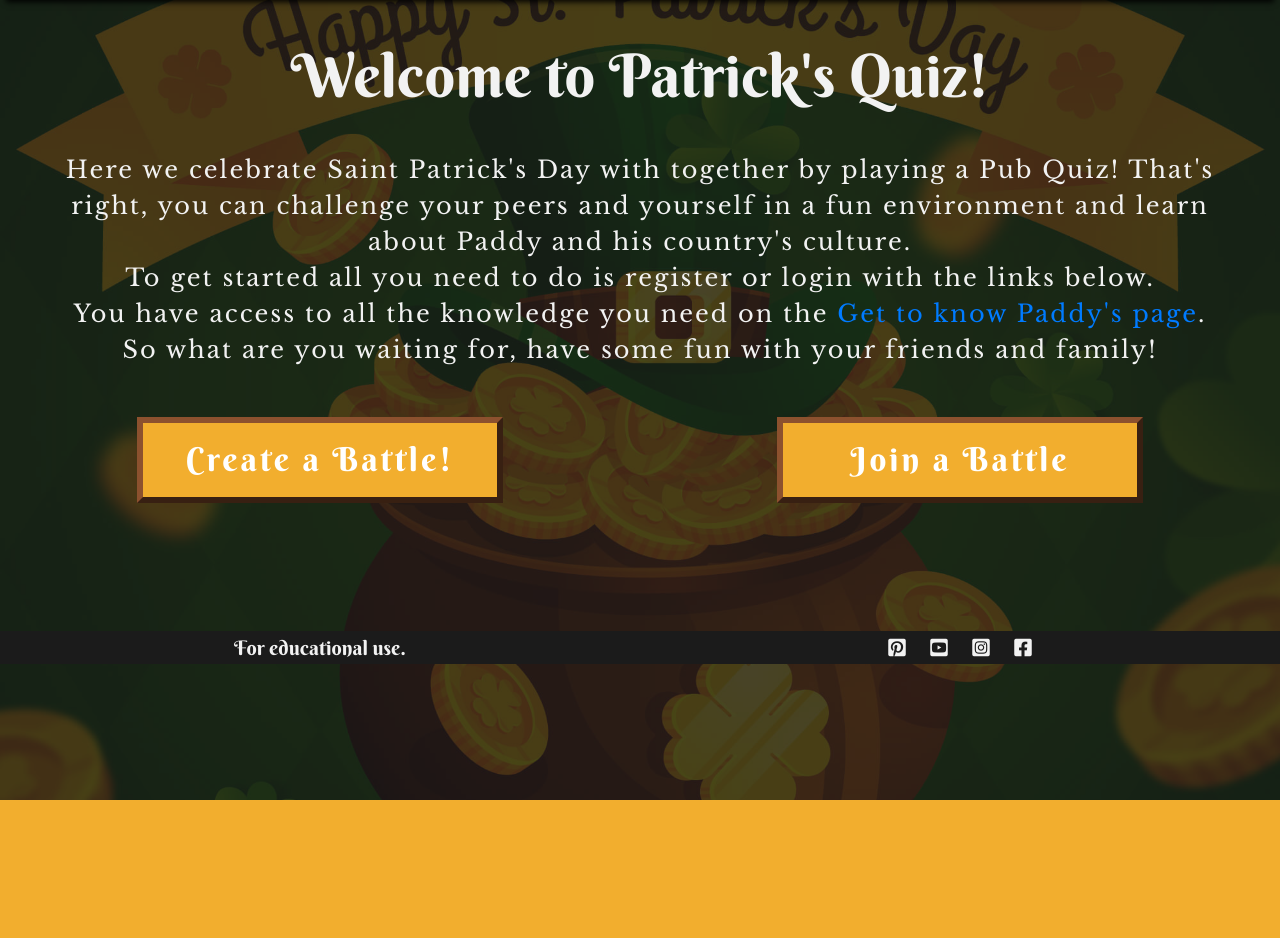
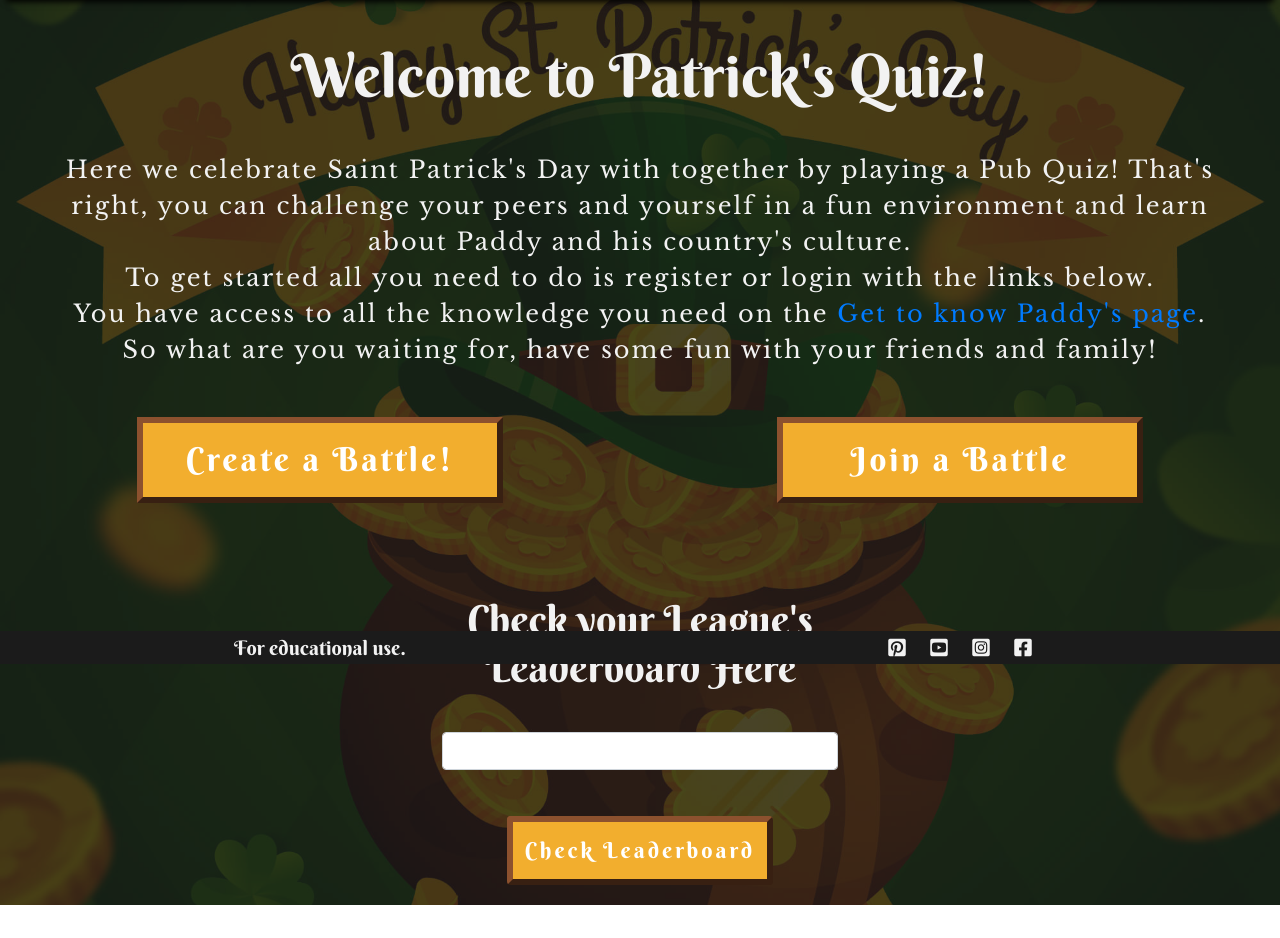
Before and after one commit to kairosity/hackpack-patricks-quiz, a Flask app: page / in a window 1280 px wide. Shown: the part 136-1074 px from the top of the page. Before the commit the page ends 936 px from the top, so only its background shows below. Run offline with Flask 2, Linux system fonts and the light colour scheme; the visitor is signed in with stand-in values (Sample User, id 1); some libraries are stand-ins or nearby versions.

Commit message:
leaderboard input from homepage

```diff
--- a/app.py
+++ b/app.py
@@ -21,8 +21,19 @@
 users = mongo.db.users.find()
 
 @app.route("/")
-@app.route("/home")
+@app.route("/home", methods=["GET", "POST"])
 def home():
+
+    if request.method == "POST":
+
+        battle_pin = int(request.form.get('battle_pin'))
+
+        print(battle_pin)
+
+        # battle = mongo.db.battles.find_one({"battle_pin": battle_pin})
+
+        return redirect(url_for('leaderboard', battle_pin=battle_pin))
+
     return render_template("index.html", users=users)
 
 @app.route("/register", methods=["GET", "POST"])
@@ -225,8 +236,6 @@
     if request.method == "POST":
         player_score = int(request.form.get("score-to-pass"))
 
-        print("Got here")
-        print(player_score)
         # Add this player's score into the array of battle_scores
 
         mongo.db.battles.update_one({"battle_pin": int(battle_pin)},
@@ -265,8 +274,6 @@
 
     battle_scores.sort(key=lambda x: x[1], reverse=True)
 
-    print(battle_scores)
-
     return render_template('leaderboard.html', battle=battle)
 
 
--- a/static/css/style.css
+++ b/static/css/style.css
@@ -359,7 +359,6 @@
     margin-left: 10px;
 }
 
-
 .answersList {
     background: gold;
     font-family: 'Berkshire Swash', cursive;
--- a/templates/index.html
+++ b/templates/index.html
@@ -11,7 +11,7 @@
 <section class="container-fluid home-section">
     <div class="row home-text">
         <div class="col">
-            <h1>Welcome to Patrick's Quiz!</h1>
+            <h1 class="main-page-headline">Welcome to Patrick's Quiz!</h1>
             <p>
                 Here we celebrate Saint Patrick's Day with together by playing a Pub Quiz! That's right, you can challenge your peers and yourself
                 in a fun environment and learn about Paddy and his country's culture.<br>
@@ -30,7 +30,25 @@
                 <a href="{{url_for('join_battle')}}" type="button" class="button-style">Join a Battle</a>
         </div>
     </div>
+
+
+    <div class="row justify-content-center login-section">
+        <form class="login-form col-10 col-md-6 col-lg-4" method="POST" action="{{ url_for('home') }}">
+            <h1 class="">Check your League's Leaderboard Here</h1>
+        <div class="mb-3">
+            <input type="text" class="form-control"  name="battle_pin" aria-describedby="battle_pin">
+        </div>
+        <div class="login-button">
+            <button type="submit" class="btn button-style">Check Leaderboard</button>
+        </div>
+        </form>
+    </div>
+
+
 </section>
+
+
+
 
 
 
```
